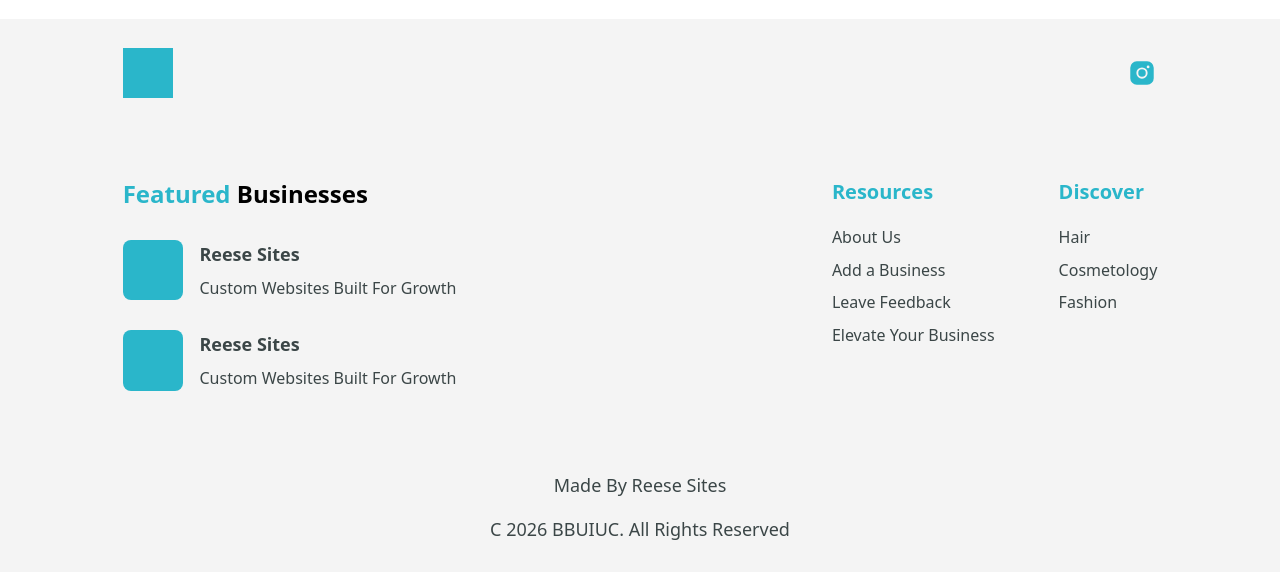
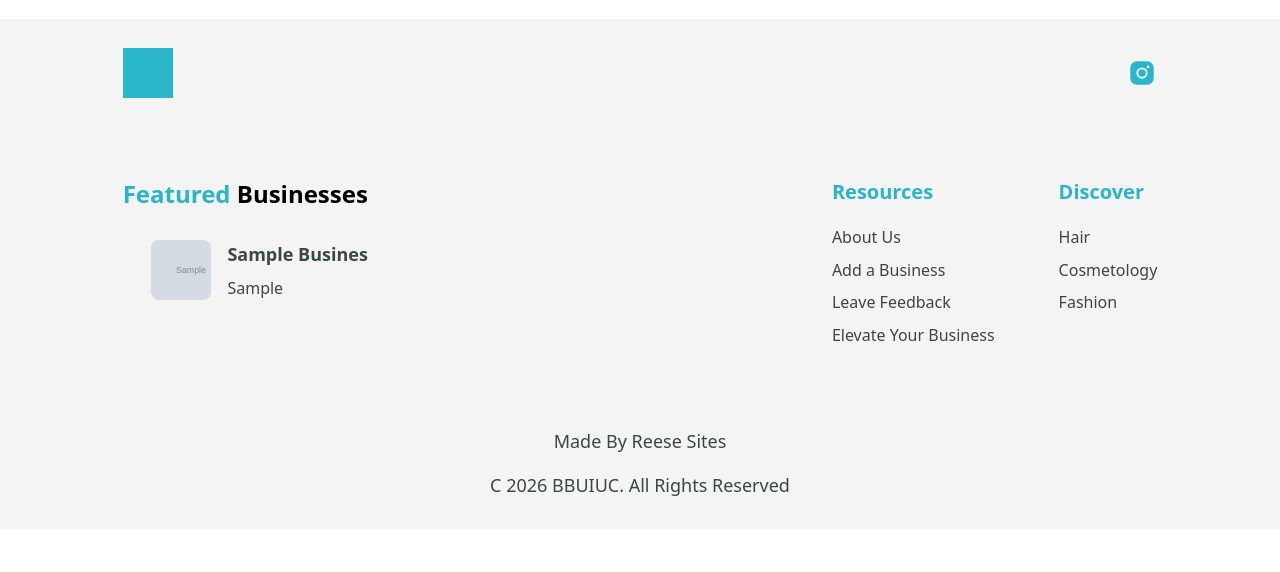
Before and after one commit to tairesu/bbu, a Django app: page / in a window 1280 px wide. Shown: the part 2254-2826 px from the top of the page. After the commit the page ends 2750 px from the top, so only its background shows below. Run offline with Django 5.2, Linux system fonts and the light colour scheme; tables that the repository leaves empty hold one stand-in row (values such as "Sample post"); grey boxes marked "Sample" are stand-in pictures; style sheets or scripts are compiled from the project's sources.

Commit message:
featured businesses in footer uses dynamic data

```diff
--- a/bbu_uiuc/templates/base.html
+++ b/bbu_uiuc/templates/base.html
@@ -12,6 +12,7 @@
 			{% block content %} {% endblock %}
 		</main>
 		<footer class="bg-grey">
+
 			<div
 				class="px-base py-lg flex flex-col gap-3xl md:w-11/12 lg:w-5/6 md:mx-auto"
 			>
@@ -47,32 +48,21 @@
 							<span class="text-greninja">Featured</span>
 							<span class="text-[black]">Businesses</span>
 						</p>
+						{% for business in featured_business_list %}
 							<!-- Featured Business List-->
 							<div class="flex flex-row justify-between md:flex-row-reverse lg:justify-normal md:gap-4 landscape:max-md:flex-row-reverse">
 								<div class="flex flex-col">
-								<p class="mb-2xs font-bold md:text-lg">Reese Sites</p>
+									<p class="mb-2xs font-bold md:text-lg">{{ business.name|title }}</p>
 									<p class="text-sm md:text-base">
-									Custom Websites Built For Growth
+										{{ business.headline|title }}
 									</p>
 									<p class="text-sm text-greninja font-bold"></p>
 								</div>
 								<div
-								class="bg-greninja aspect-square min-w-[3.8rem] rounded-lg"
+									class="bg-transparent aspect-square min-w-[3.8rem] rounded-lg bg-no-repeat bg-cover" style="background-image:url('/media/{{business.logo}}');background-size:cover;background-position:center')"
 								></div>
 							</div>
-						<!-- Featured Business List-->
-						<div class="flex flex-row justify-between md:flex-row-reverse lg:justify-normal md:gap-4 landscape:max-md:flex-row-reverse landscape:max-md:gap-4 ">
-							<div class="flex flex-col">
-								<p class="mb-2xs font-bold md:text-lg">Reese Sites</p>
-								<p class="text-sm md:text-base">
-									Custom Websites Built For Growth
-								</p>
-								<p class="text-sm text-greninja font-bold"></p>
-							</div>
-							<div
-								class="bg-greninja aspect-square min-w-[3.8rem] rounded-lg"
-							></div>
-						</div>
+						{% endfor %}
 					</div>
 					<!-- Link Trees -->
 					<div class="flex flex-row gap-2xl lg:gap-4xl">
```
Lines whose indentation alone changed are shown as unchanged.
